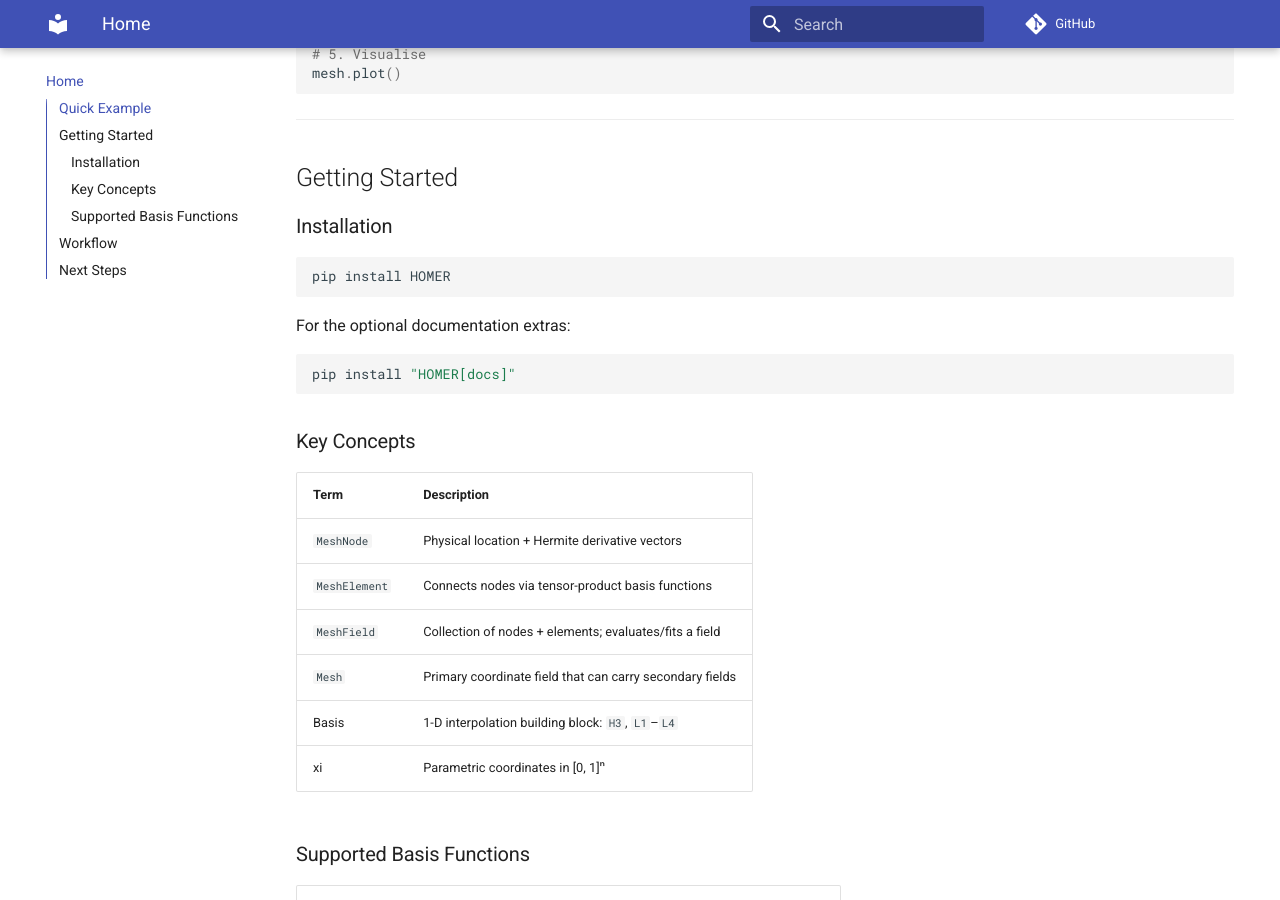
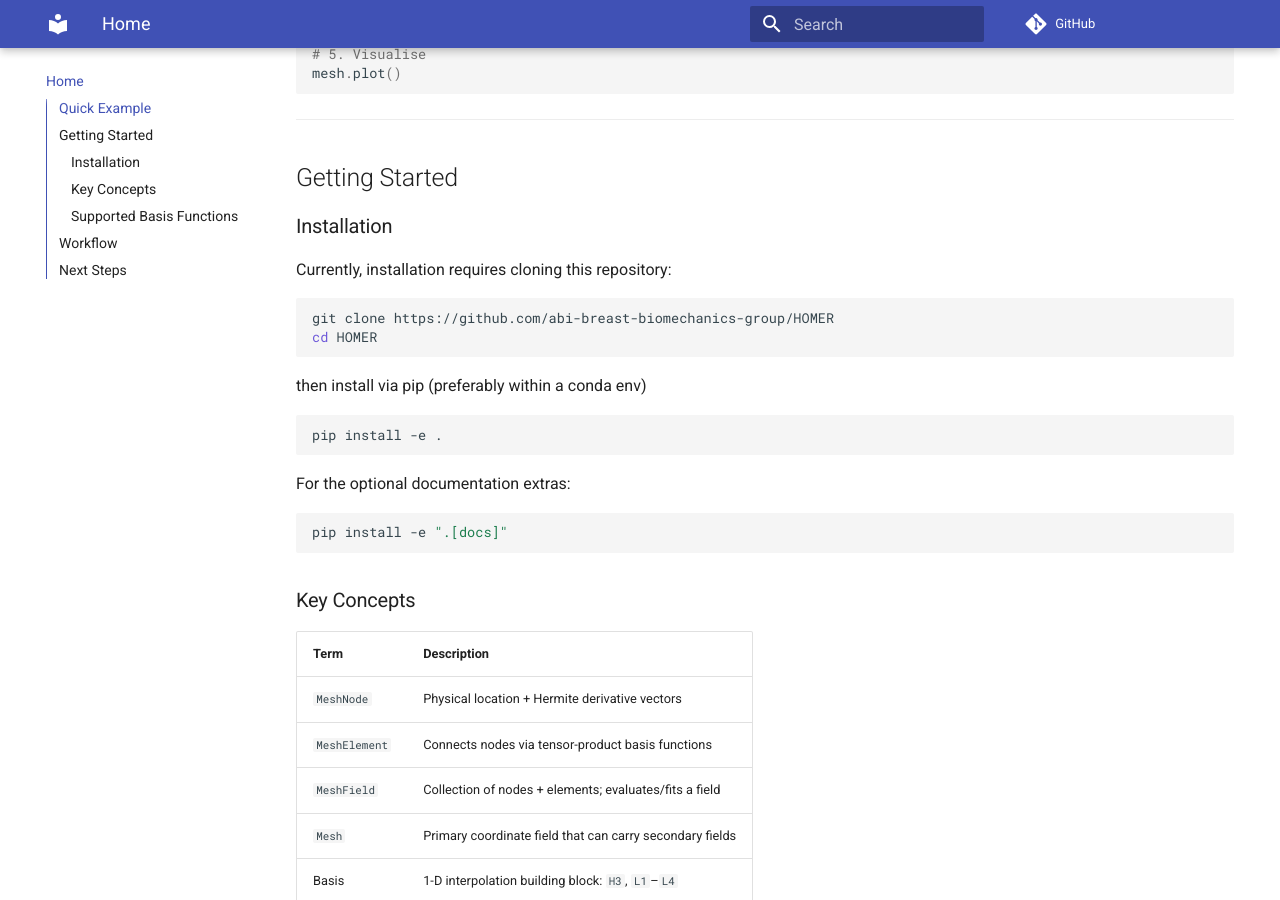
Before and after one commit to abi-breast-biomechanics-group/HOMER, an MkDocs documentation site: the page built from docs/index.md, in a window 1280 px wide and 900 px high, scrolled down 1025 px. Built offline with MkDocs 1.6.1 and Material for MkDocs 9.7.7, drawn with Linux system fonts in a browser that asks for light colours; comment, search, counter and statistics services are not loaded.

````diff
--- a/docs/index.md
+++ b/docs/index.md
@@ -49,14 +49,21 @@
 
 ### Installation
 
+Currently, installation requires cloning this repository:
 ```bash
-pip install HOMER
+git clone https://github.com/abi-breast-biomechanics-group/HOMER
+cd HOMER
+```
+
+then install via pip (preferably within a conda env)
+```bash
+pip install -e .
 ```
 
 For the optional documentation extras:
 
 ```bash
-pip install "HOMER[docs]"
+pip install -e ".[docs]"
 ```
 
 ### Key Concepts
````
Also changed, not shown: 4 other files.
